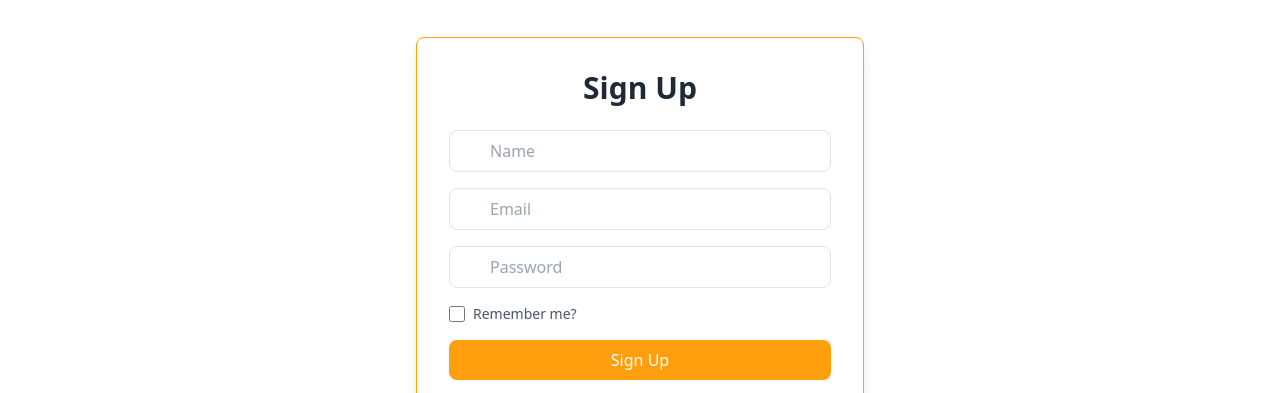
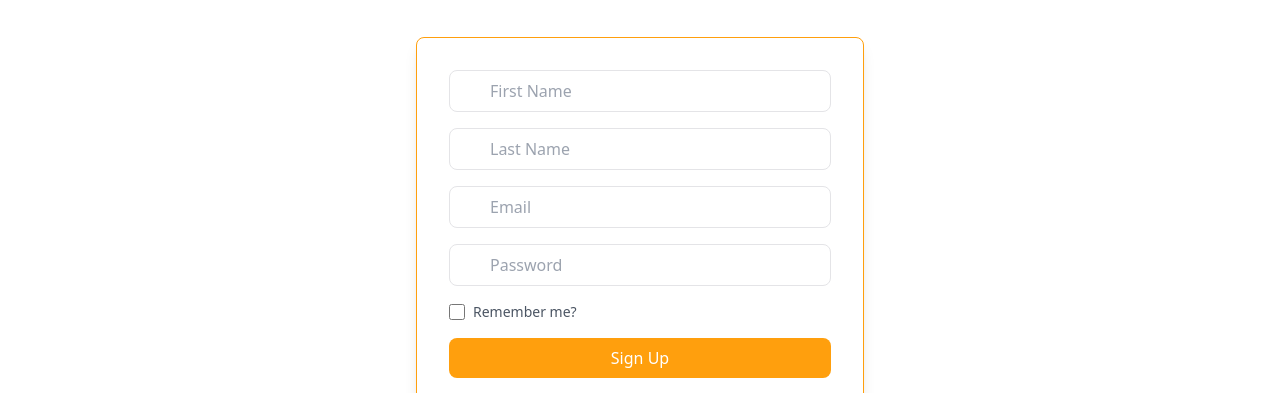
Before and after one commit to Fahad-FullStackDeveloper/hackathon3-marketplace-restaurant-dynamic-website, a Next.js app: page /SignUp in a window 1280 px wide. Shown: the part 407-800 px from the top of the page. Built offline with nearby package versions, Linux system fonts and the light colour scheme; no server answers.

Commit message:
Clerk Installation for Authentication & Integration into Custom UI (SignIn & SignUp pages),
Upgraded Next Application to 15.1.7...

```diff
--- a/package.json
+++ b/package.json
@@ -1,6 +1,6 @@
 {
   "name": "Foodtuck",
-  "version": "2.1.1",
+  "version": "2.2.2",
   "private": true,
   "scripts": {
     "dev": "next dev --turbopack",
@@ -9,6 +9,7 @@
     "lint": "next lint"
   },
   "dependencies": {
+    "@clerk/nextjs": "^6.11.3",
     "@fortawesome/fontawesome-free": "^6.7.2",
     "@phosphor-icons/react": "^2.1.7",
     "@radix-ui/react-dropdown-menu": "^2.1.5",
@@ -17,7 +18,7 @@
     "clsx": "^2.1.1",
     "icons": "^1.0.0",
     "lucide-react": "^0.474.0",
-    "next": "^15.1.6",
+    "next": "^15.1.7",
     "next-sanity": "^9.8.47",
     "phosphor": "^0.7.1",
     "phosphor-icons": "^1.4.2",
--- a/src/app/Chefs/[slug]/page.tsx
+++ b/src/app/Chefs/[slug]/page.tsx
@@ -1,3 +1,5 @@
+"use client";
+
 import Navbar from "@/app/components/Navbar";
 import { client } from "@/sanity/lib/client";
 import { urlForImage } from "@/sanity/lib/image";
--- a/src/app/Chefs/page.tsx
+++ b/src/app/Chefs/page.tsx
@@ -1,3 +1,4 @@
+"use client";
 import Image from "next/image";
 import Link from "next/link";
 import { client } from "@/sanity/lib/client";
--- a/src/app/Shop/page.tsx
+++ b/src/app/Shop/page.tsx
@@ -221,6 +221,9 @@ export default function FoodPage() {
                 value={price}
                 onChange={(e) => setPrice(Number(e.target.value))}
                 className="w-full accent-brand"
+                id="priceRange"
+                aria-label="Price range filter"
+                title="Adjust price range"
               />
               <div className="flex justify-between items-center text-gray-500">
                 <span>From $0 to ${price}</span>
--- a/src/app/SignIn/page.tsx
+++ b/src/app/SignIn/page.tsx
@@ -4,13 +4,54 @@ import SignUpPage from "@/app/SignUp/page"; // Adjust the import path as needed
 import { useState } from "react";
 import Image from "next/image";
 import Navbar from "../components/Navbar";
+import { useSignIn } from "@clerk/nextjs";
+import { useRouter } from "next/navigation";
 
 const SignInPage = () => {
+  const { isLoaded, signIn, setActive } = useSignIn();
+  const [email, setEmail] = useState("");
+  const [password, setPassword] = useState("");
   const [showSignUp, setShowSignUp] = useState(false);
+  const [error, setError] = useState("");
+  const router = useRouter();
 
   if (showSignUp) {
     return <SignUpPage />;
   }
+
+  const handleSubmit = async (e: React.FormEvent) => {
+    e.preventDefault();
+    if (!isLoaded) return;
+
+    try {
+      const result = await signIn.create({
+        identifier: email,
+        password,
+      });
+
+      if (result.status === "complete") {
+        await setActive({ session: result.createdSessionId });
+        router.push("/dashboard"); // Redirect after successful sign in
+      }
+    } catch (err: any) {
+      setError(err.message || "An error occurred during sign in");
+    }
+  };
+
+  // Handle OAuth
+  const handleOAuthSignIn = async (provider: "oauth_google" | "oauth_apple") => {
+    if (!isLoaded) return;
+
+    try {
+      await signIn.authenticateWithRedirect({
+        strategy: provider,
+        redirectUrl: "/sso-callback",
+        redirectUrlComplete: "/dashboard",
+      });
+    } catch (err: any) {
+      setError(err.message || `Failed to sign in with ${provider}`);
+    }
+  };
 
   return (
     <>
@@ -58,8 +99,14 @@ const SignInPage = () => {
             Sign In
           </h2>
 
+          {error && (
+            <div className="bg-red-100 border border-red-400 text-red-700 px-4 py-3 rounded relative mb-4">
+              {error}
+            </div>
+          )}
+
           {/* Form */}
-          <form className="space-y-4">
+          <form className="space-y-4" onSubmit={handleSubmit}>
             {/* Email Input */}
             <div className="relative">
               <span className="absolute inset-y-0 left-0 flex items-center pl-3">
@@ -68,6 +115,8 @@ const SignInPage = () => {
               <input
                 type="email"
                 placeholder="Email"
+                value={email}
+                onChange={(e) => setEmail(e.target.value)}
                 className="w-full pl-10 pr-4 py-2 border rounded-lg focus:outline-none focus:ring-2 focus:ring-brand"
               />
             </div>
@@ -80,6 +129,8 @@ const SignInPage = () => {
               <input
                 type="password"
                 placeholder="Password"
+                value={password}
+                onChange={(e) => setPassword(e.target.value)}
                 className="w-full pl-10 pr-4 py-2 border rounded-lg focus:outline-none focus:ring-2 focus:ring-brand"
               />
             </div>
@@ -100,6 +151,7 @@ const SignInPage = () => {
             <button
               type="submit"
               className="w-full bg-brand text-white py-2 rounded-lg hover:bg-brand-dark transition"
+              disabled={!isLoaded}
             >
               Sign In
             </button>
@@ -124,7 +176,9 @@ const SignInPage = () => {
             {/* Sign In with Google */}
             <button
               type="button"
-              className="w-full flex items-center justify-center pr-24 border border-gray-300 py-2 rounded-lg text-gray-600 hover:bg-gray-100 "
+              onClick={() => handleOAuthSignIn("oauth_google")}
+              className="w-full flex items-center justify-center pr-24 border border-gray-300 py-2 rounded-lg text-gray-600 hover:bg-gray-100"
+              disabled={!isLoaded}
             >
               <Image
                 src="/icons/Google-logo-png-plants.png"
@@ -139,11 +193,13 @@ const SignInPage = () => {
             {/* Sign In with Apple */}
             <button
               type="button"
+              onClick={() => handleOAuthSignIn("oauth_apple")}
               className="w-full flex items-center justify-center pr-24 border border-gray-300 py-2 rounded-lg text-gray-600 hover:bg-gray-100"
+              disabled={!isLoaded}
             >
               <Image
                 src="/icons/apple-logo.png"
-                alt="Google Logo"
+                alt="Apple Logo"
                 width={24}
                 height={24}
                 className="mr-24"
--- a/src/app/SignUp/page.tsx
+++ b/src/app/SignUp/page.tsx
@@ -1,8 +1,89 @@
+'use client';
+
 import React from "react";
+import { useSignUp } from "@clerk/nextjs";
+import { useRouter } from "next/navigation";
 import Navbar from "../components/Navbar";
 import Image from "next/image";
 
 const SignUpPage = () => {
+  const { isLoaded, signUp } = useSignUp();
+  const router = useRouter();
+  const [formData, setFormData] = React.useState({
+    firstName: "",
+    lastName: "",
+    email: "",
+    password: "",
+  });
+  const [pendingVerification, setPendingVerification] = React.useState(false);
+  const [code, setCode] = React.useState("");
+  const [error, setError] = React.useState("");
+
+  const handleInputChange = (e: React.ChangeEvent<HTMLInputElement>) => {
+    const { name, value } = e.target;
+    setFormData((prev) => ({
+      ...prev,
+      [name]: value,
+    }));
+  };
+
+  const handleSubmit = async (e: React.FormEvent) => {
+    e.preventDefault();
+    if (!isLoaded || !signUp) return;
+
+    try {
+      await signUp.create({
+        firstName: formData.firstName,
+        lastName: formData.lastName,
+        emailAddress: formData.email,
+        password: formData.password,
+      });
+
+      // Start the email verification process
+      await signUp.prepareEmailAddressVerification({ strategy: "email_code" });
+      setPendingVerification(true);
+    } catch (err: any) {
+      console.error(JSON.stringify(err, null, 2));
+      setError(err.message || "Something went wrong");
+    }
+  };
+
+  const verifyEmail = async (e: React.FormEvent) => {
+    e.preventDefault();
+    if (!isLoaded || !signUp) return;
+
+    try {
+      const completeSignUp = await signUp.attemptEmailAddressVerification({
+        code,
+      });
+      if (completeSignUp.status === "complete") {
+        // Sign up successful
+        router.push("/"); // Redirect to home page after verification
+      } else {
+        // Sign up not complete yet
+        console.log(JSON.stringify(completeSignUp, null, 2));
+      }
+    } catch (err: any) {
+      console.error(JSON.stringify(err, null, 2));
+      setError(err.message || "Verification failed");
+    }
+  };
+
+  const handleOAuthSignUp = async (strategy: 'oauth_google' | 'oauth_apple') => {
+    if (!isLoaded) return;
+
+    try {
+      await signUp.authenticateWithRedirect({
+        strategy,
+        redirectUrl: '/sso-callback',
+        redirectUrlComplete: '/'
+      });
+    } catch (err: any) {
+      console.error(JSON.stringify(err, null, 2));
+      setError(err.message || "OAuth sign up failed");
+    }
+  };
+
   return (
     <>
       <section className="min-h-screen bg-gray-0 items-center justify-center">
@@ -44,22 +125,43 @@ const SignUpPage = () => {
 
         {/* Sign-Up Container */}
         <div className="container mx-auto mt-20 mb-20 bg-base-text-base-contrast shadow-lg rounded-lg p-8 w-full max-w-md border-brand border">
-          {/* Title */}
-          <h2 className="text-3xl font-bold text-gray-800 text-center mb-6">
-            Sign Up
-          </h2>
+          {error && (
+            <div className="mb-4 p-2 text-red-500 bg-red-100 rounded">
+              {error}
+            </div>
+          )}
 
-          {/* Form */}
-          <form className="space-y-4">
-            {/* Name Input */}
+          {!pendingVerification ? (
+            <form onSubmit={handleSubmit} className="space-y-4">
+              {/* First Name Input */}
               <div className="relative">
                 <span className="absolute inset-y-0 left-0 flex items-center pl-3">
                   <i className="fas fa-user text-gray-400"></i>
                 </span>
                 <input
                   type="text"
-                placeholder="Name"
+                  name="firstName"
+                  placeholder="First Name"
+                  value={formData.firstName}
+                  onChange={handleInputChange}
                   className="w-full pl-10 pr-4 py-2 border rounded-lg focus:outline-none focus:ring-2 focus:ring-brand"
+                  required
+                />
+              </div>
+
+              {/* Last Name Input */}
+              <div className="relative">
+                <span className="absolute inset-y-0 left-0 flex items-center pl-3">
+                  <i className="fas fa-user text-gray-400"></i>
+                </span>
+                <input
+                  type="text"
+                  name="lastName"
+                  placeholder="Last Name"
+                  value={formData.lastName}
+                  onChange={handleInputChange}
+                  className="w-full pl-10 pr-4 py-2 border rounded-lg focus:outline-none focus:ring-2 focus:ring-brand"
+                  required
                 />
               </div>
 
@@ -70,8 +172,12 @@ const SignUpPage = () => {
                 </span>
                 <input
                   type="email"
+                  name="email"
                   placeholder="Email"
+                  value={formData.email}
+                  onChange={handleInputChange}
                   className="w-full pl-10 pr-4 py-2 border rounded-lg focus:outline-none focus:ring-2 focus:ring-brand"
+                  required
                 />
               </div>
 
@@ -82,8 +188,12 @@ const SignUpPage = () => {
                 </span>
                 <input
                   type="password"
+                  name="password"
                   placeholder="Password"
+                  value={formData.password}
+                  onChange={handleInputChange}
                   className="w-full pl-10 pr-4 py-2 border rounded-lg focus:outline-none focus:ring-2 focus:ring-brand"
+                  required
                 />
               </div>
 
@@ -99,21 +209,37 @@ const SignUpPage = () => {
                 </label>
               </div>
 
-            {/* Sign-Up Button */}
               <button
                 type="submit"
                 className="w-full bg-brand text-base-contrast py-2 rounded-lg hover:bg-[#e88e0a] transition"
               >
                 Sign Up
               </button>
-
-            {/* Forgot Password */}
-            <p className="text-right text-sm text-gray-600">
-              <a href="#" className="text-brand hover:underline">
-                Forgot password?
-              </a>
+            </form>
+          ) : (
+            <form onSubmit={verifyEmail} className="space-y-4">
+              <h2 className="text-xl font-semibold text-center">
+                Verify your email
+              </h2>
+              <p className="text-center text-gray-600">
+                We've sent a verification code to your email
               </p>
+              <input
+                type="text"
+                placeholder="Enter verification code"
+                value={code}
+                onChange={(e) => setCode(e.target.value)}
+                className="w-full px-4 py-2 border rounded-lg focus:outline-none focus:ring-2 focus:ring-brand"
+                required
+              />
+              <button
+                type="submit"
+                className="w-full bg-brand text-base-contrast py-2 rounded-lg hover:bg-[#e88e0a] transition"
+              >
+                Verify Email
+              </button>
             </form>
+          )}
 
           {/* Divider */}
           <div className="flex items-center my-6">
@@ -127,7 +253,8 @@ const SignUpPage = () => {
             {/* Sign Up with Google */}
             <button
               type="button"
-              className="w-full flex items-center justify-center pr-24 border border-gray-300 py-2 rounded-lg text-gray-600 hover:bg-gray-100 "
+              onClick={() => handleOAuthSignUp('oauth_google')}
+              className="w-full flex items-center justify-center pr-24 border border-gray-300 py-2 rounded-lg text-gray-600 hover:bg-gray-100"
             >
               <Image
                 src="/icons/Google-logo-png-plants.png"
@@ -142,11 +269,12 @@ const SignUpPage = () => {
             {/* Sign Up with Apple */}
             <button
               type="button"
+              onClick={() => handleOAuthSignUp('oauth_apple')}
               className="w-full flex items-center justify-center pr-24 border border-gray-300 py-2 rounded-lg text-gray-600 hover:bg-gray-100"
             >
               <Image
                 src="/icons/apple-logo.png"
-                alt="Google Logo"
+                alt="Apple Logo"
                 width={24}
                 height={24}
                 className="mr-24"
--- a/src/app/components/Navbar.tsx
+++ b/src/app/components/Navbar.tsx
@@ -191,7 +191,7 @@ const Navbar = () => {
           <Link href="/search" className="text-base-contrast hover:text-brand">
             <MagnifyingGlass size={24} />
           </Link>
-          <Link href="/account" className="text-base-contrast hover:text-brand">
+          <Link href="/SignIn" className="text-base-contrast hover:text-brand">
             <User size={24} />
           </Link>
           <Link href="/ShoppingCart" className="text-base-contrast hover:text-brand">
--- a/src/app/layout.tsx
+++ b/src/app/layout.tsx
@@ -2,6 +2,7 @@ import type { Metadata } from "next";
 import { Inter, Great_Vibes } from "next/font/google";
 import "./globals.css";
 import Footer from "./components/Footer";
+import { ClerkProvider } from "@clerk/nextjs";
 
 // Define Great Vibes font
 const greatvibes = Great_Vibes({
@@ -28,6 +29,7 @@ export default function RootLayout({
   children: React.ReactNode;
 }>) {
   return (
+    <ClerkProvider>
       <html lang="en">
         <body
           className={`${greatvibes.variable} ${inter.variable} font-helvetica antialiased`}
@@ -36,5 +38,6 @@ export default function RootLayout({
           <Footer />
         </body>
       </html>
+    </ClerkProvider>
   );
 }
```
Also changed, not shown: src/middleware.ts (added, +12 -0 lines), 1 other file (tests, documents, lock files or other folders). Lines whose indentation alone changed are shown as unchanged.
